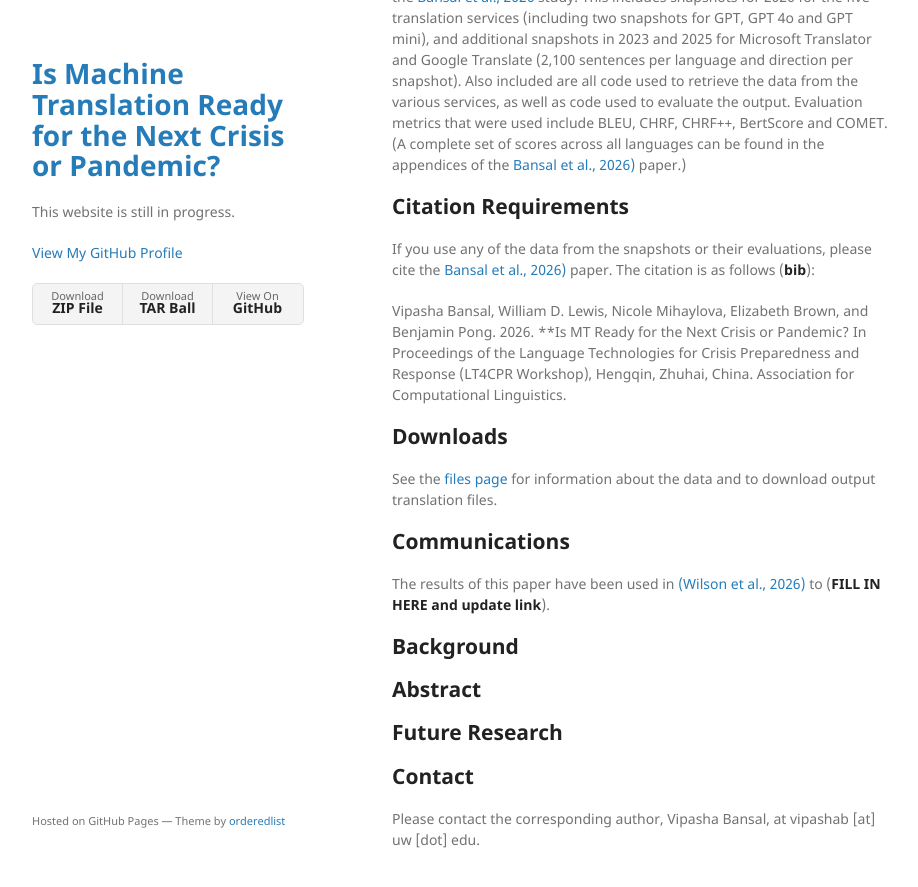
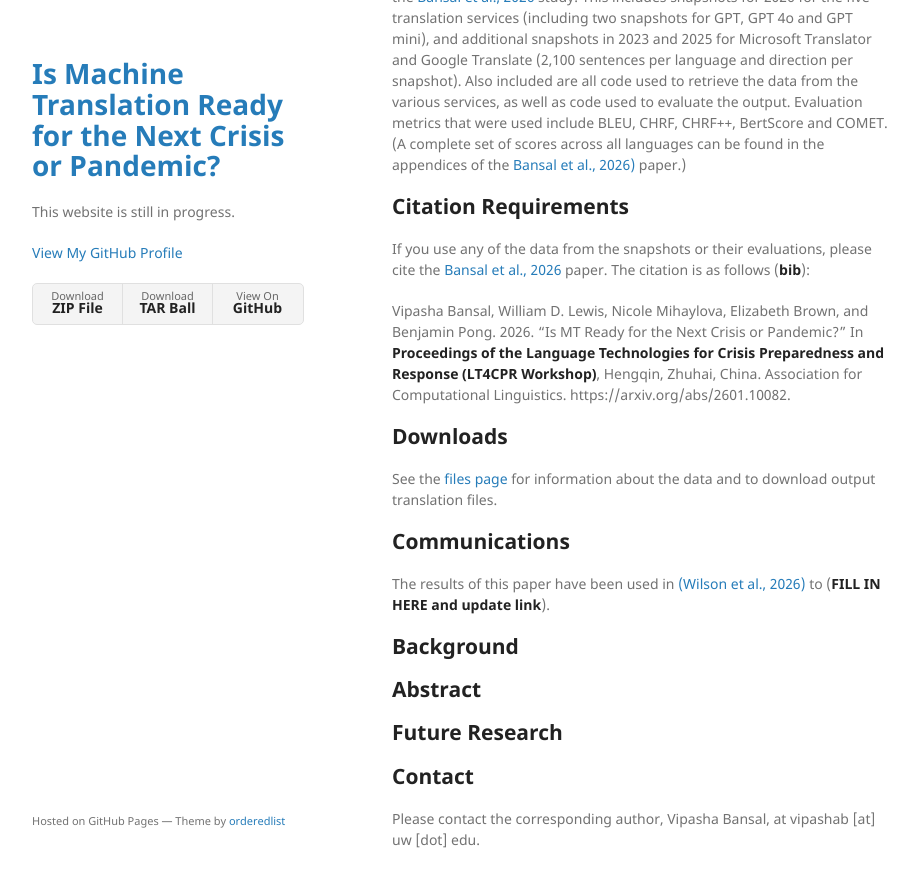
Before and after one commit to mt-crisis-ready/mt-crisis-ready.github.io, a Jekyll site: the page built from index.md, in a window 1280 px wide and 900 px high, scrolled down 595 px. Shown: the top 887 px of the window, without its empty margins (178-1096 px from the left). Built offline with Jekyll 4.4.1, drawn with Linux system fonts in a browser that asks for light colours; part of the change alters nothing that is shown.

Commit message:
More citation changes in opening content

```diff
--- a/index.md
+++ b/index.md
@@ -9,9 +9,9 @@ In the study **Is Machine Translation Ready for the Next Crisis or Pandemic** [(
 This repository was created to host **all** data that was translated as part of the [Bansal et al., 2026](https://arxiv.org/abs/2601.10082) study. This includes snapshots for 2026 for the five translation services (including two snapshots for GPT, GPT 4o and GPT mini), and additional snapshots in 2023 and 2025 for Microsoft Translator and Google Translate (2,100 sentences per language and direction per snapshot). Also included are all code used to retrieve the data from the various services, as well as code used to evaluate the output. Evaluation metrics that were used include BLEU, CHRF, CHRF++, BertScore and COMET. (A complete set of scores across all languages can be found in the appendices of the [Bansal et al., 2026)](https://arxiv.org/abs/2601.10082) paper.)
 
 ## **Citation Requirements**
-If you use any of the data from the snapshots or their evaluations, please cite the [Bansal et al., 2026)](https://arxiv.org/abs/2601.10082) paper. The citation is as follows (**bib**):
+If you use any of the data from the snapshots or their evaluations, please cite the [Bansal et al., 2026](https://arxiv.org/abs/2601.10082) paper. The citation is as follows (**bib**):
 
-Vipasha Bansal, William D. Lewis, Nicole Mihaylova, Elizabeth Brown, and Benjamin Pong. 2026. **Is MT Ready for the Next Crisis or Pandemic? In Proceedings of the Language Technologies for Crisis Preparedness and Response (LT4CPR Workshop), Hengqin, Zhuhai, China. Association for Computational Linguistics.
+Vipasha Bansal, William D. Lewis, Nicole Mihaylova, Elizabeth Brown, and Benjamin Pong. 2026. "Is MT Ready for the Next Crisis or Pandemic?" In **Proceedings of the Language Technologies for Crisis Preparedness and Response (LT4CPR Workshop)**, Hengqin, Zhuhai, China. Association for Computational Linguistics. https://arxiv.org/abs/2601.10082.
 
 ## **Downloads**
 See the [files page](./files.html) for information about the data and to download output translation files.
```
